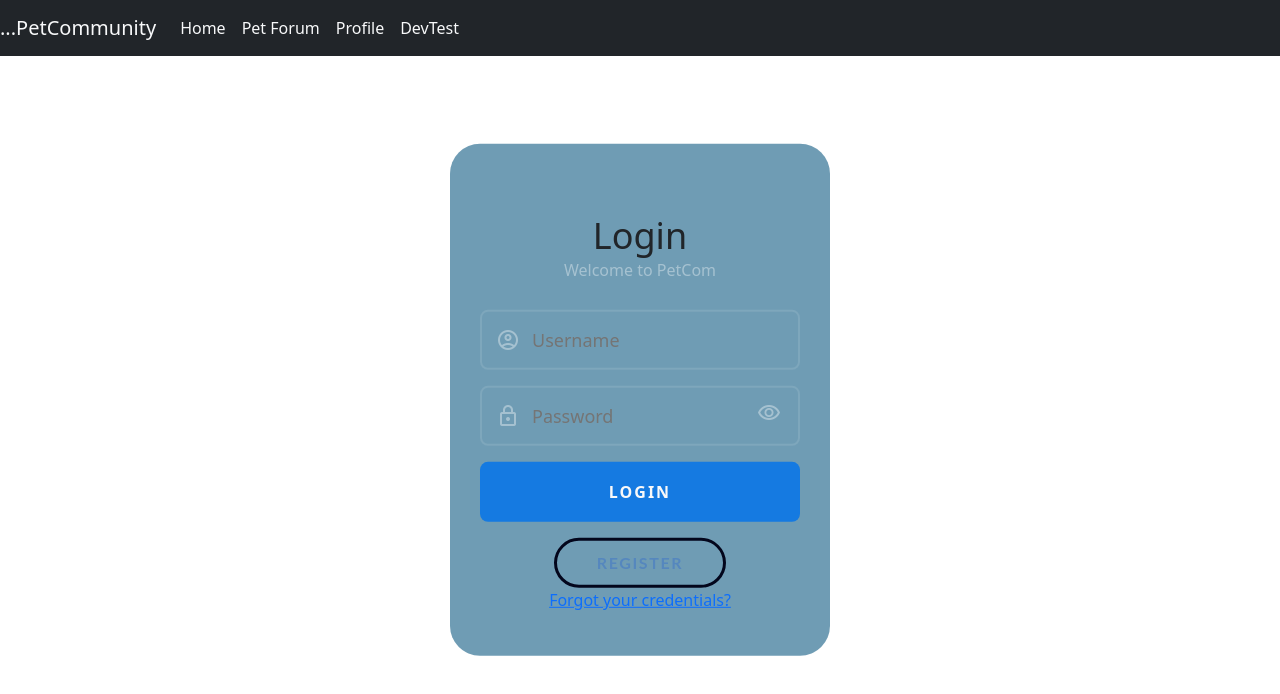
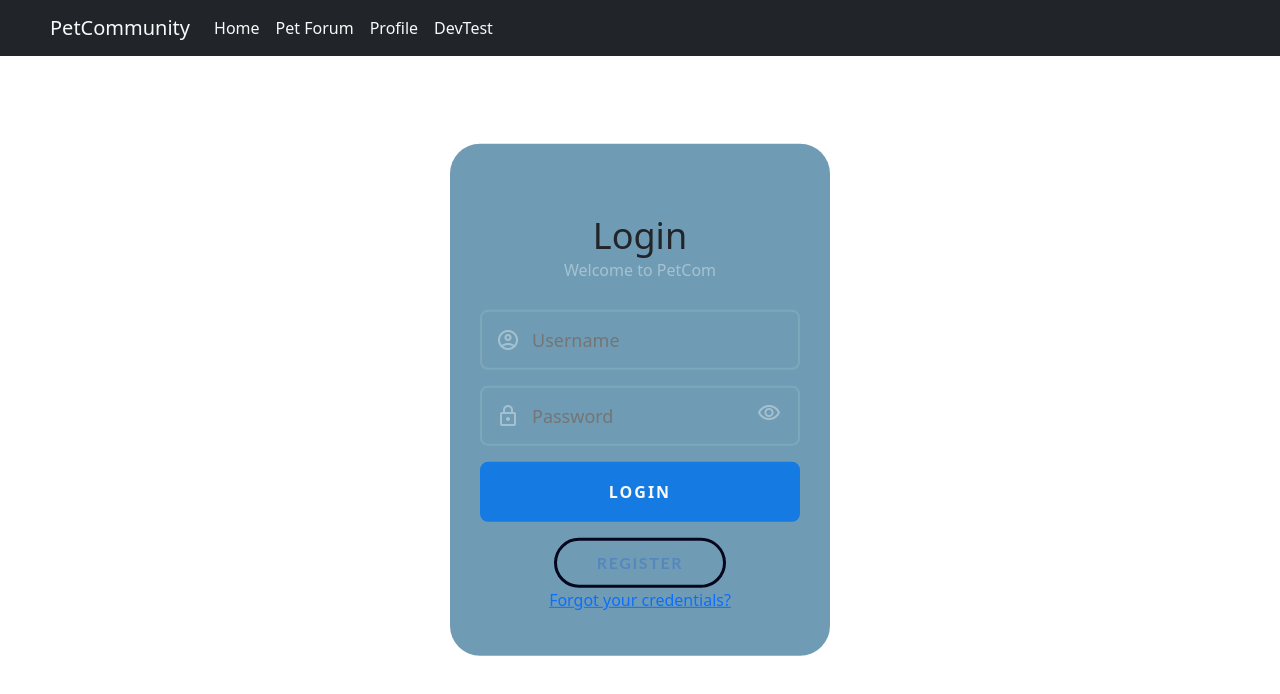
Before and after one commit to pxxch9994/WebAppsDAT076, a React (Create React App) app in the folder client/: page /login in a window 1280 px wide. Shown: the top 694 px of the page. Built offline with nearby package versions, Linux system fonts and the light colour scheme; no server answers.

Commit message:
- Edit Pet.
Co-authored-by: Anja Tomovic <anjato@chalmers.se>
Co-authored-by: ebrahim <ebraheem@chalmers.se>
Co-authored-by: pxxch9994 <118355635+pxxch9994@users.noreply.github.com>

```diff
--- a/client/src/components/CustomNavbar.tsx
+++ b/client/src/components/CustomNavbar.tsx
@@ -46,7 +46,7 @@ const CustomNavbar: React.FC = () => {
     // since useNavigate creates a smoother navigation system and won't reload the page if we are already on it
     return (
         <Navbar bg="dark" expand="lg">
-            <Navbar.Brand style={{color:"var(--bs-light)"}}>...PetCommunity</Navbar.Brand>
+            <Navbar.Brand style={{color:"var(--bs-light)"}}>PetCommunity</Navbar.Brand>
             <Navbar.Toggle aria-controls="basic-navbar-nav" />
             <Navbar.Collapse id="basic-navbar-nav">
                 <Nav className="mr-auto">
--- a/client/src/components/ForumFilter.tsx
+++ b/client/src/components/ForumFilter.tsx
@@ -1,4 +1,3 @@
-
 import React, {useEffect, useState} from 'react';
 import '../style/Forum.css';
 import ForumPetCard from "../components/ForumPetCard";
@@ -6,7 +5,7 @@ import {Col, Container, Dropdown, DropdownButton, Row} from 'react-bootstrap';
 import axios, {all} from "axios";
 import {IPet} from "../interfaces/IPet";
 
-export function CustomDropdown()   {
+export function ForumFilter()   {
     const [data, setData] = useState<IPet[]>([]);
     const [isOpen, setIsOpen] = useState(false);
     const [filteredData, setFilteredData] = useState<IPet[]>([]);
--- a/client/src/pages/Forum.tsx
+++ b/client/src/pages/Forum.tsx
@@ -7,7 +7,7 @@ import axios, {all} from "axios";
 import AddPet from "../components/AddPet";
 import {IPet} from "../interfaces/IPet";
 import Button from "react-bootstrap/Button";
-import {CustomDropdown} from "../components/ForumFilter"
+import {ForumFilter} from "../components/ForumFilter"
 
 const Forum: React.FC = () => {
 
@@ -17,7 +17,7 @@ const Forum: React.FC = () => {
             <NavBar />
             <AddPet />
 
-                <CustomDropdown />
+                <ForumFilter />
 
         </>
     );
--- a/client/src/style/CustomNavbar.css
+++ b/client/src/style/CustomNavbar.css
@@ -10,3 +10,15 @@
 .navbar-nav .nav-item.active a {
   color: #ffffff;
 }
+
+.navbar-toggler {
+  background: none;
+}
+.navbar-toggler-icon {
+  background-color: #494747; /* Change to a color that contrasts with the Navbar background */
+  border-radius: 5px;
+}
+
+.navbar-brand {
+  margin-left: 50px;
+}
```
